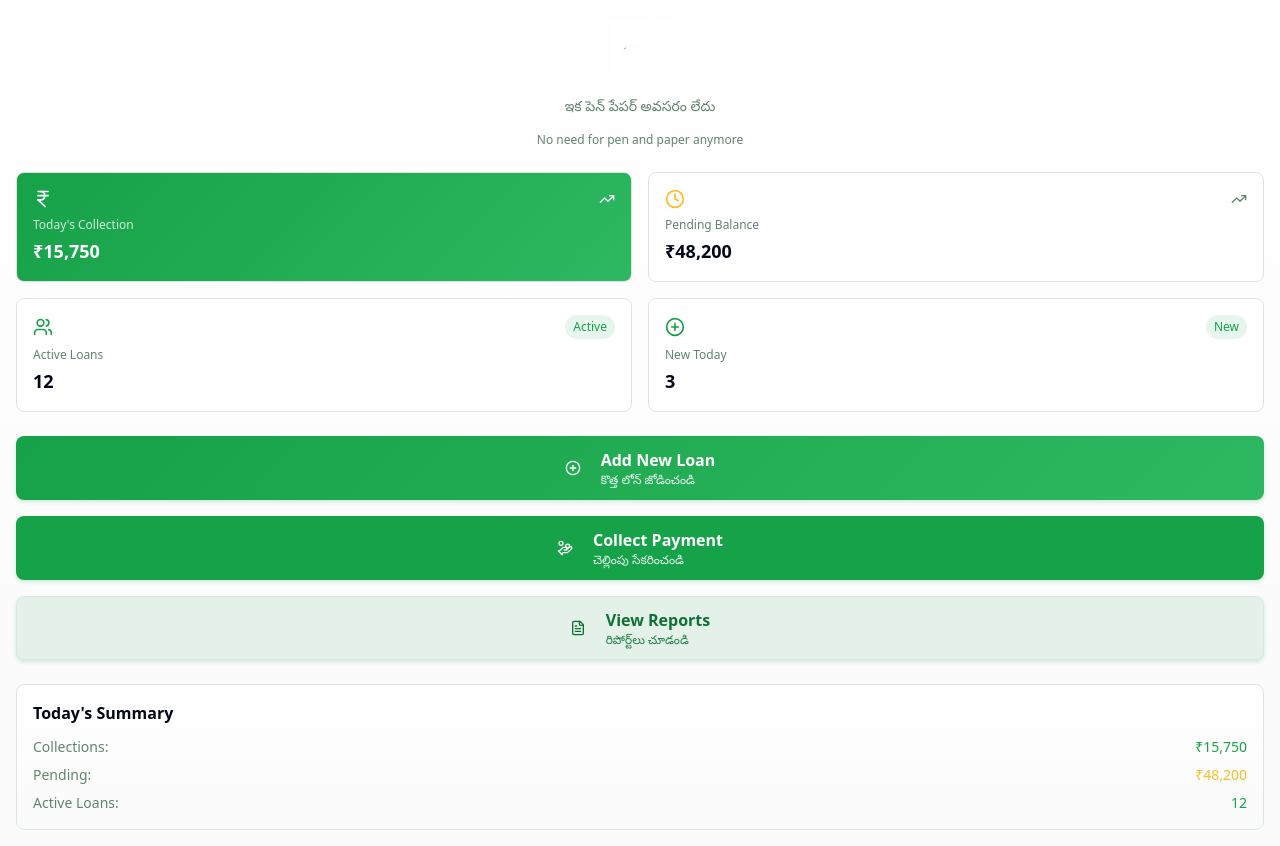
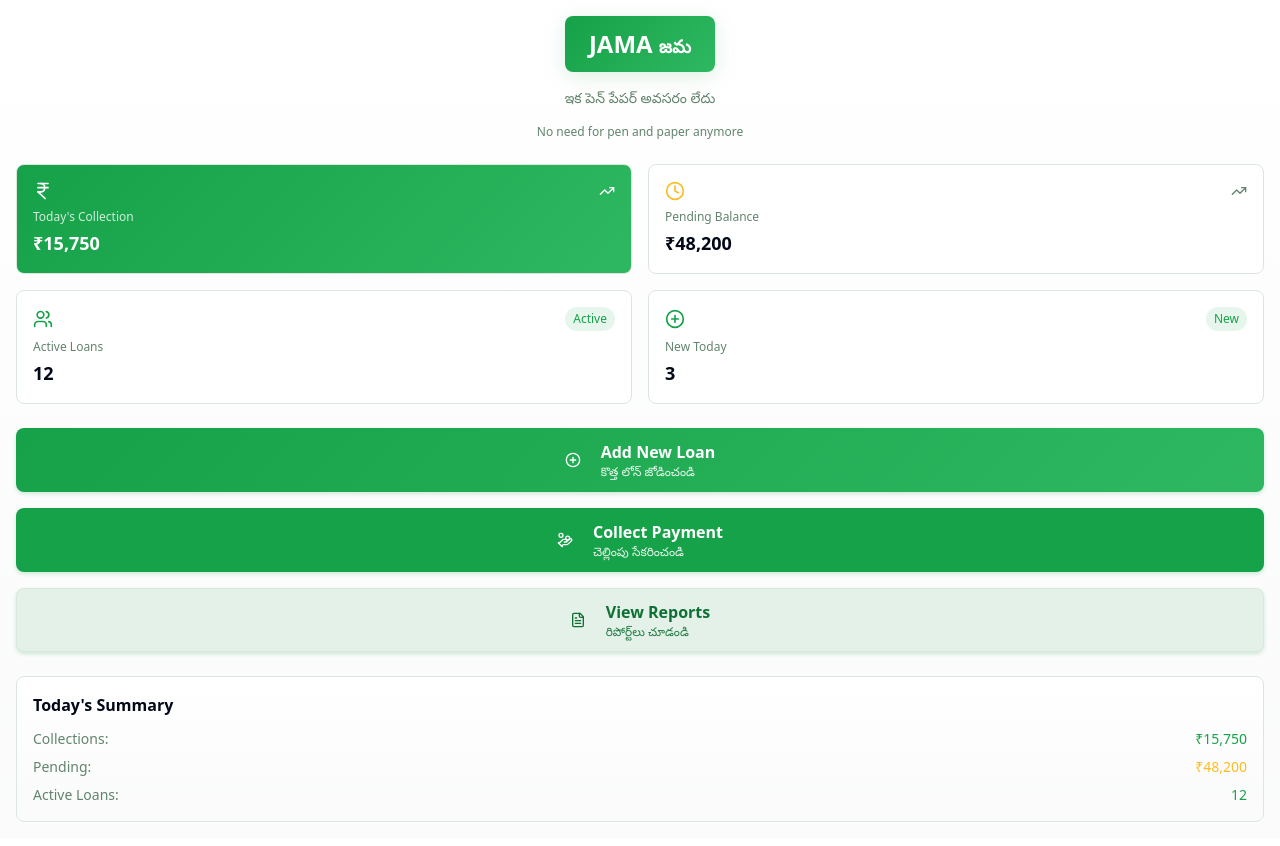
Before and after one commit to mallidiadireddy9999-crypto/jama-daily-collections, a React (Vite) app: page / in a window 1280 px wide. Built offline with nearby package versions, Linux system fonts and the light colour scheme.

Commit message:
Fix: Display logo on dashboard
The logo was not visible on the dashboard. This commit ensures the logo is displayed correctly.

```diff
--- a/src/components/Dashboard.tsx
+++ b/src/components/Dashboard.tsx
@@ -24,11 +24,11 @@ const Dashboard = () => {
       {/* Header */}
       <div className="text-center space-y-4">
         <div className="flex justify-center">
-          <img
-            src={jamaLogo}
-            alt="Jama Logo - జమ"
-            className="h-16 w-auto object-contain"
-          />
+          <div className="bg-gradient-money px-6 py-3 rounded-lg shadow-money">
+            <h1 className="text-2xl font-bold text-primary-foreground">
+              JAMA <span className="text-lg">జమ</span>
+            </h1>
+          </div>
         </div>
         <p className="text-sm text-muted-foreground">
           ఇక పెన్ పేపర్ అవసరం లేదు
```
